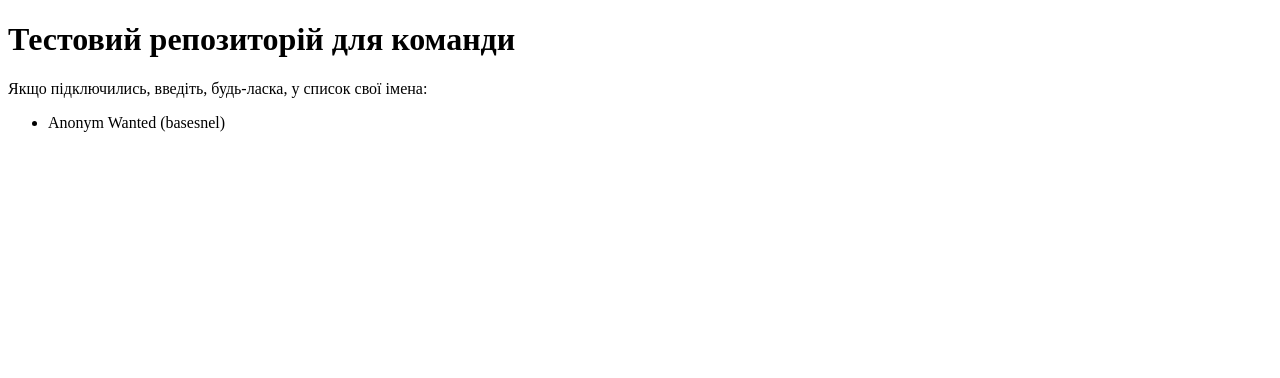
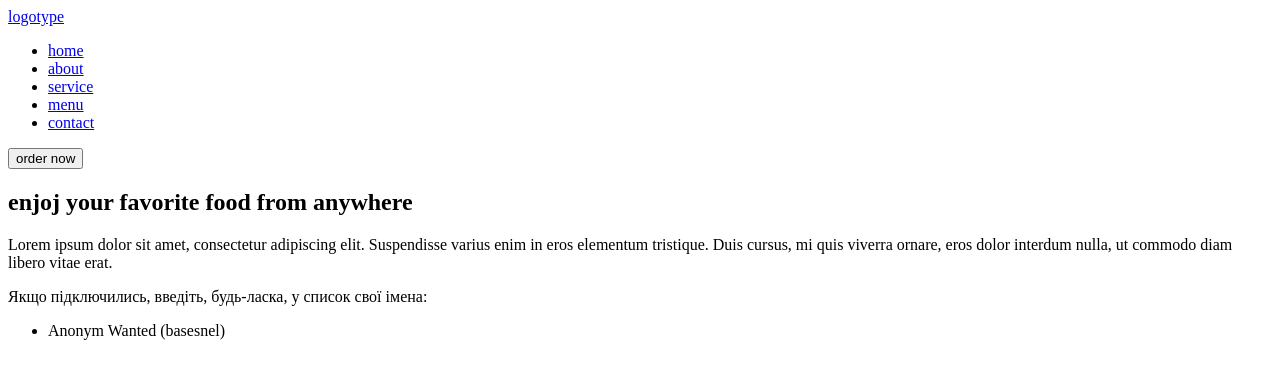
Before and after one commit to basesnel/team-test, a plain HTML site: page index.html in a window 1280 px wide. Drawn offline with Linux system fonts and the light colour scheme.

Commit message:
Add nav and Hero.

```diff
--- a/index.html
+++ b/index.html
@@ -7,7 +7,28 @@
     <title>Document</title>
   </head>
   <body>
-    <h1>Тестовий репозиторій для команди</h1>
+    <nav>
+      <a href="#" class="logo">logotype</a>
+      <ul class="menu">
+        <li class="menu__item"><a class="menu__link" href="#">home</a></li>
+        <li class="menu__item"><a class="menu__link" href="#">about</a></li>
+        <li class="menu__item"><a class="menu__link" href="#">service</a></li>
+        <li class="menu__item"><a class="menu__link" href="#">menu</a></li>
+        <li class="menu__item"><a class="menu__link" href="#">contact</a></li>
+      </ul>
+      <button class="order" type="button">order now</button>
+    </nav>
+    <main>
+      <section class="hero">
+        <h1 class="hero__title">enjoj your favorite food from anywhere</h1>
+        <p>
+          Lorem ipsum dolor sit amet, consectetur adipiscing elit. Suspendisse
+          varius enim in eros elementum tristique. Duis cursus, mi quis viverra
+          ornare, eros dolor interdum nulla, ut commodo diam libero vitae erat.
+        </p>
+      </section>
+    </main>
+
     <p>Якщо підключились, введіть, будь-ласка, у список свої імена:</p>
     <ul>
       <li>Anonym Wanted (basesnel)</li>
```
